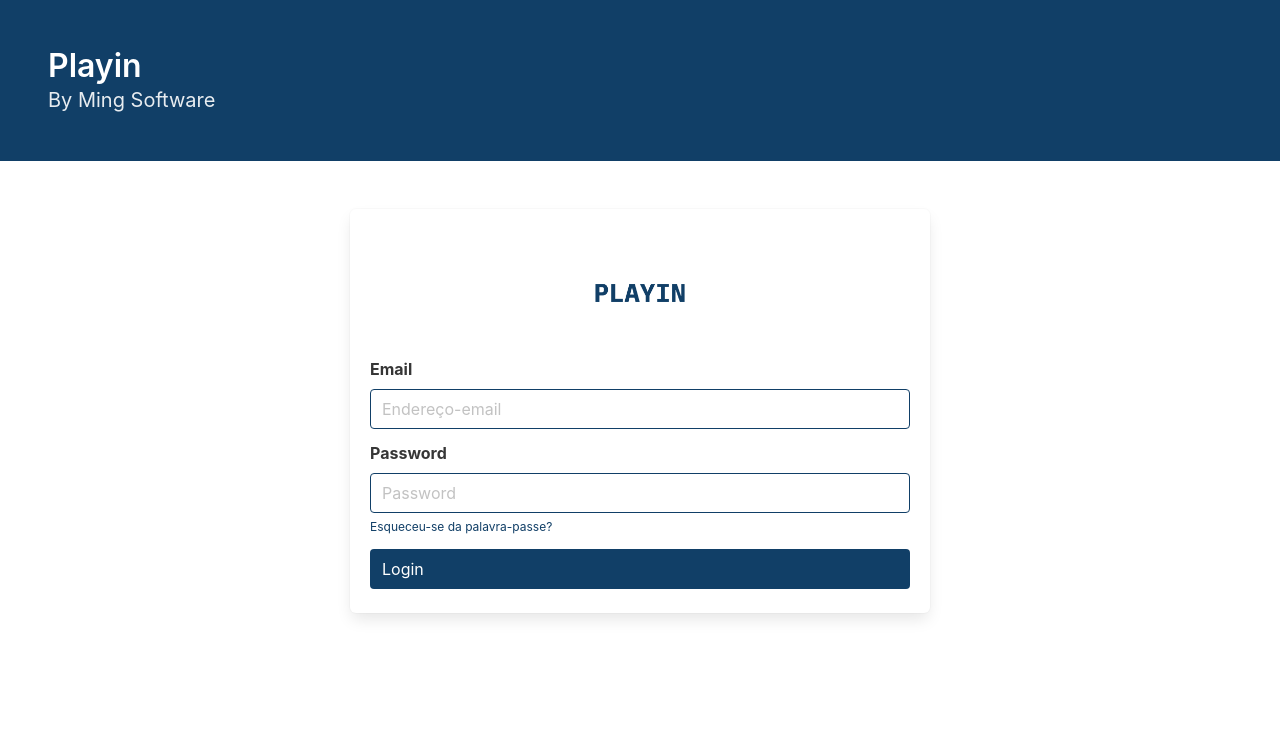
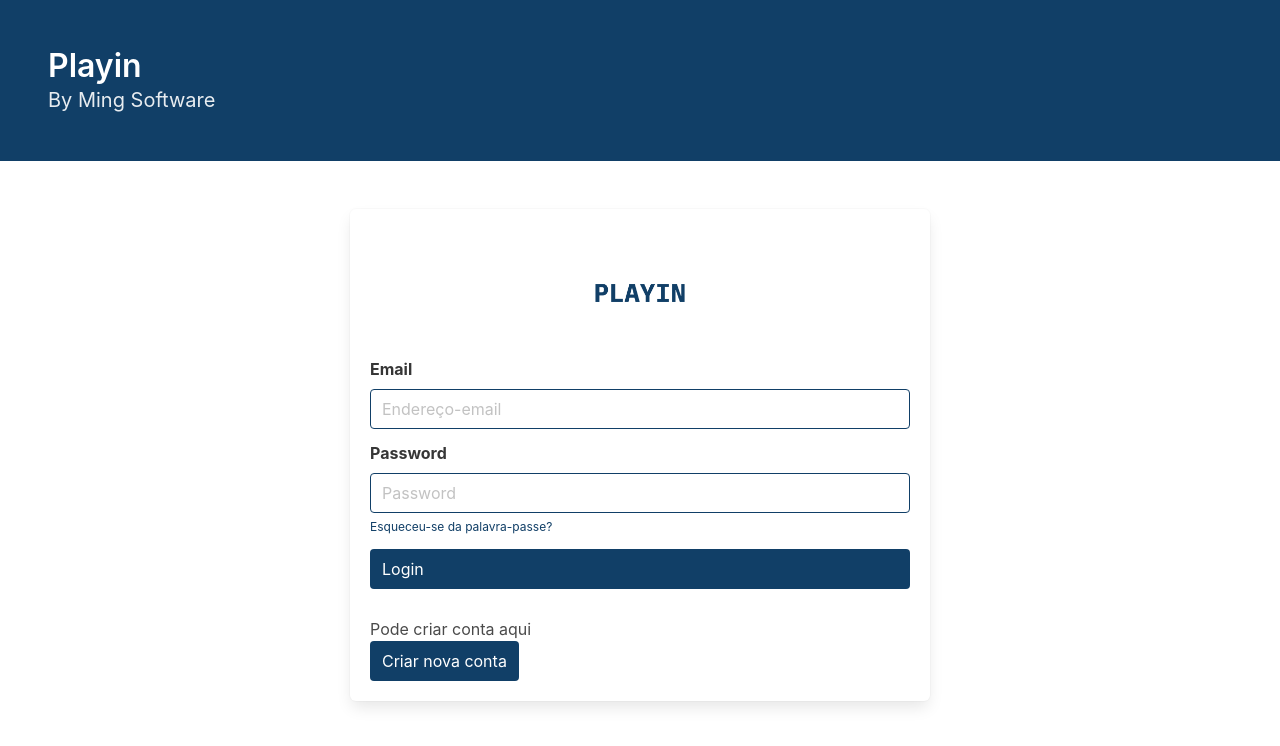
Before and after one commit to Ming-Software/playin-frontend, a React (Vite) app: page / in a window 1280 px wide. Shown: the top 746 px of the page. Built offline with nearby package versions, Linux system fonts and the light colour scheme.

Commit message:
navigator

```diff
--- a/src/Pages/Login.tsx
+++ b/src/Pages/Login.tsx
@@ -1,4 +1,4 @@
-import { useState } from "react";
+import React, { useState } from "react";
 import ApiService from "../Services/Api.service";
 import AuthService from "../Services/Auth.service";
 import { Route, useNavigate } from "react-router-dom";
@@ -53,6 +53,10 @@ export const LoginPage = () => {
     setPassword(event.currentTarget.value);
   };
 
+  const handleToSignUp = (event: any) => {
+    navigate("/signup");
+  };
+
   return (
     <>
       <header className="hero is-primary">
@@ -89,7 +93,12 @@ export const LoginPage = () => {
                 <button onClick={handleLoginRequest} className="button is-primary is-fullwidth has-text-center is-center" type="submit">
                   Login
                 </button>
-                {!loggedin && <p className="help is-danger">{responseLogin}</p>}
+                {!loggedin && <p className="help is-danger pb-5">{responseLogin}</p>}
+
+                <p>Pode criar conta aqui</p>
+                <button onClick={handleToSignUp} className="button is-primary has-text-center is-center" type="submit">
+                  Criar nova conta
+                </button>
               </form>
             </div>
           </div>
```
